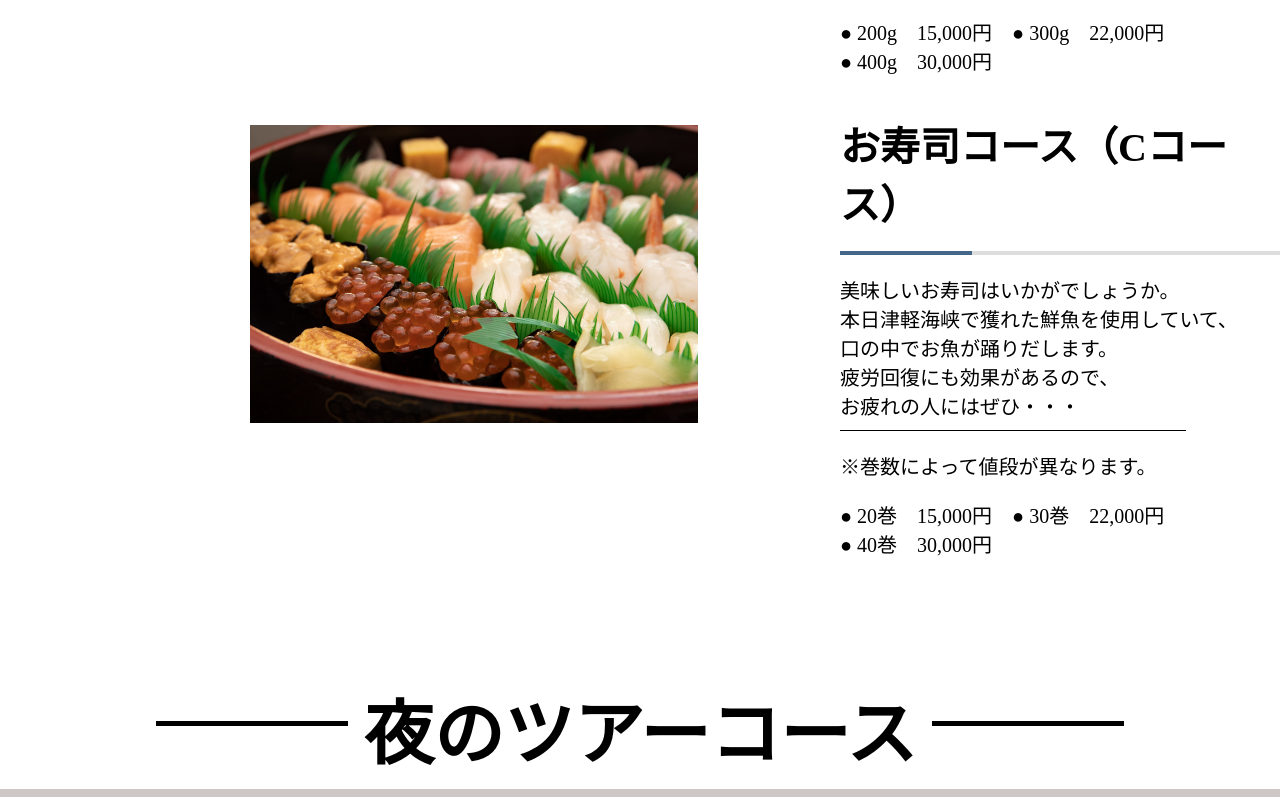
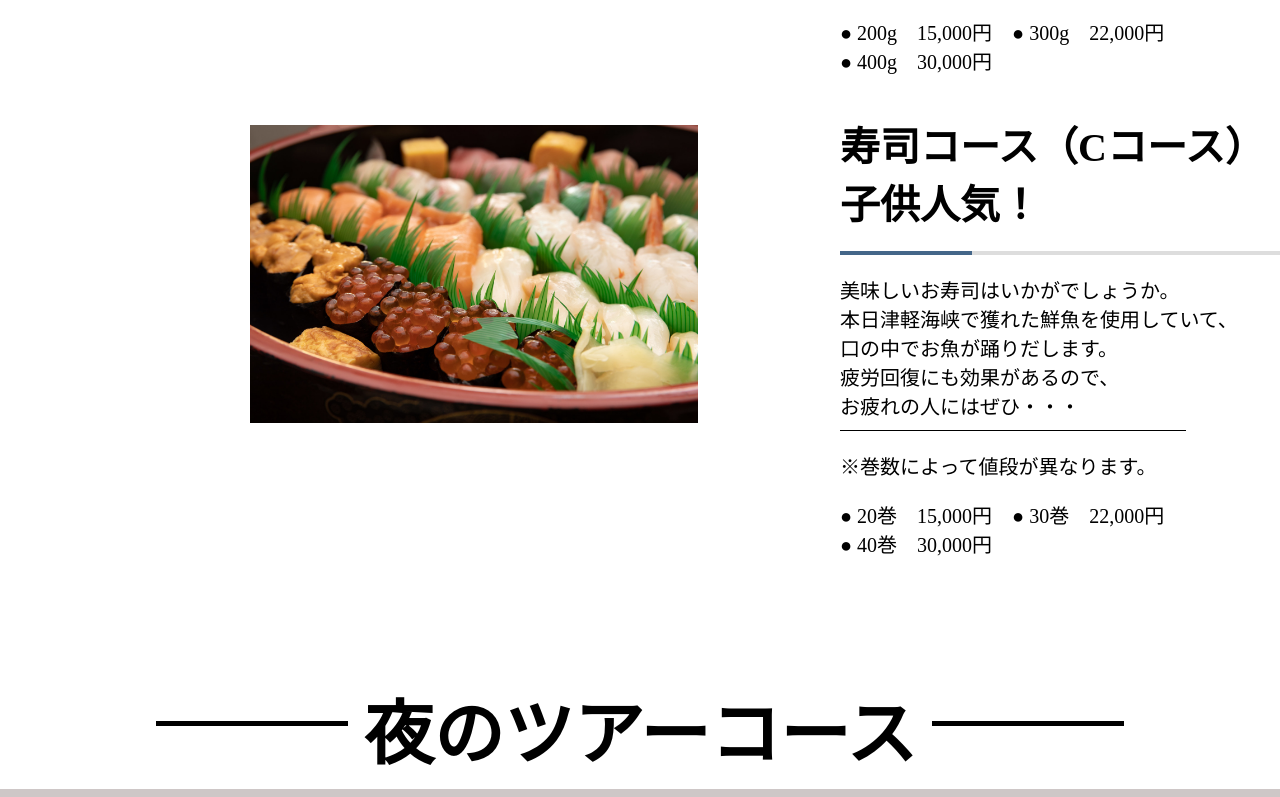
Before and after one commit to akihito-yamaya/festival, a plain HTML site: page index.html in a window 1280 px wide. Shown: the part 2432-3229 px from the top of the page. Drawn offline with Linux system fonts and the light colour scheme.

Commit message:
sushi-text　文章修正

```diff
--- a/index.html
+++ b/index.html
@@ -109,7 +109,7 @@
 
                             <div class="sushi-text">
 
-                                <h2>お寿司コース（Cコース）</h2>
+                                <h2>寿司コース（Cコース）　子供人気！</h2>
 
                                     <p>美味しいお寿司はいかがでしょうか。<br>
                                     本日津軽海峡で獲れた鮮魚を使用していて、<br>
```
